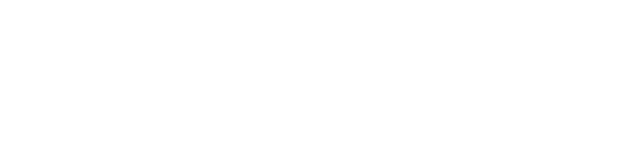
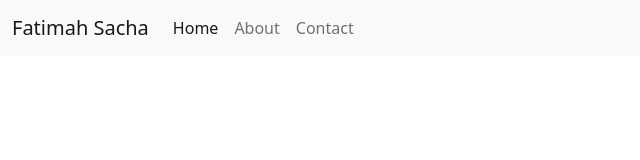
Before and after one commit to FatimahSacha/FatimahSacha.github.io, a plain HTML site: page index.html in a window 1280 px wide. Shown: the whole page, without its empty margins (0-640 px from the left). Drawn offline with nearby package versions, Linux system fonts and the light colour scheme.

Commit message:
bootstrap setup
Connect bootstrap, CSS and JavaScript
Add responsive navigation

```diff
--- a/index.html
+++ b/index.html
@@ -4,9 +4,76 @@
     <meta charset="UTF-8">
     <meta http-equiv="X-UA-Compatible" content="IE=edge">
     <meta name="viewport" content="width=device-width, initial-scale=1.0">
+    <!-- CSS only -->
+    <link href="https://cdn.jsdelivr.net/npm/bootstrap@5.0.2/dist/css/bootstrap.min.css" rel="stylesheet" integrity="sha384-EVSTQN3/azprG1Anm3QDgpJLIm9Nao0Yz1ztcQTwFspd3yD65VohhpuuCOmLASjC" crossorigin="anonymous">
+    <link rel="stylesheet" href="./styles/styles.css">
     <title>Portfolio</title>
 </head>
 <body>
 
+    <nav class="navbar navbar-expand-lg navbar-light bg-light">
+        <div class="container-fluid">
+          <a class="navbar-brand" href="#">Fatimah Sacha</a>
+          <button class="navbar-toggler" type="button" data-bs-toggle="collapse" data-bs-target="#navbarNav" aria-controls="navbarNav" aria-expanded="false" aria-label="Toggle navigation">
+            <span class="navbar-toggler-icon"></span>
+          </button>
+          <div class="collapse navbar-collapse" id="navbarNav">
+            <ul class="navbar-nav">
+              <li class="nav-item">
+                <a class="nav-link active" aria-current="page" href="#">Home</a>
+              </li>
+              <li class="nav-item">
+                <a class="nav-link" href="#">About</a>
+              </li>
+              <li class="nav-item">
+                <a class="nav-link" href="#">Contact</a>
+              </li>
+            </ul>
+          </div>
+        </div>
+      </nav>
+
+
+
+
+
+
+
+      <!-- can make it into a flexbox or can use a carousel
+    <div class="container flex-container">
+      <div class="card" style="width: 18rem;">
+        <img src="..." class="card-img-top" alt="...">
+        <div class="card-body">
+          <p class="card-text">Some quick example text to build on the card title and make up the bulk of the card's content.</p>
+        </div>
+      </div>
+
+      <div class="card" style="width: 18rem;">
+        <img src="..." class="card-img-top" alt="...">
+        <div class="card-body">
+          <p class="card-text">Some quick example text to build on the card title and make up the bulk of the card's content.</p>
+        </div>
+      </div>
+
+      <div class="card" style="width: 18rem;">
+        <img src="..." class="card-img-top" alt="...">
+        <div class="card-body">
+          <p class="card-text">Some quick example text to build on the card title and make up the bulk of the card's content.</p>
+        </div>
+      </div>
+    </div> -->
+
+
+
+
+
+
+
+
+
+
+
+<!-- JavaScript Bundle with Popper -->
+<script src="https://cdn.jsdelivr.net/npm/bootstrap@5.0.2/dist/js/bootstrap.bundle.min.js" integrity="sha384-MrcW6ZMFYlzcLA8Nl+NtUVF0sA7MsXsP1UyJoMp4YLEuNSfAP+JcXn/tWtIaxVXM" crossorigin="anonymous"></script>
 </body>
 </html>
```
Also changed, not shown: styles/styles.css (added).
